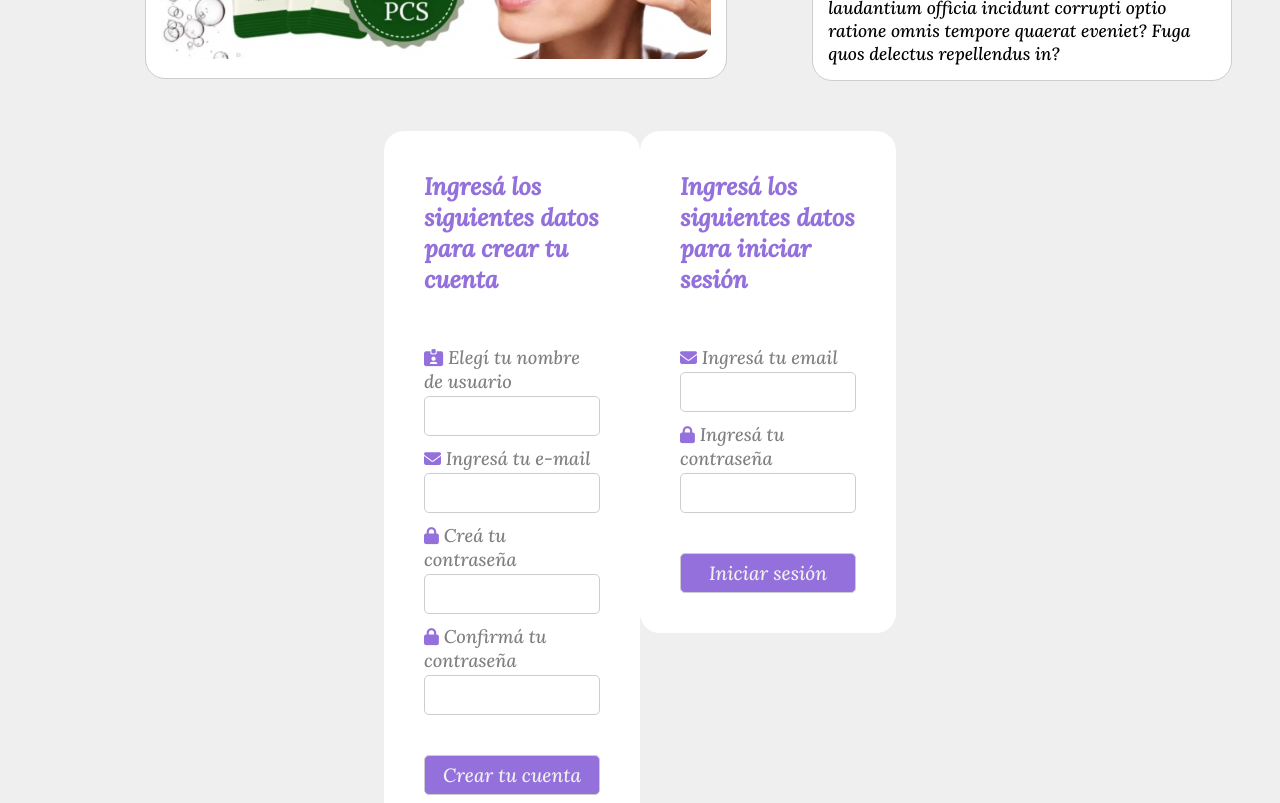
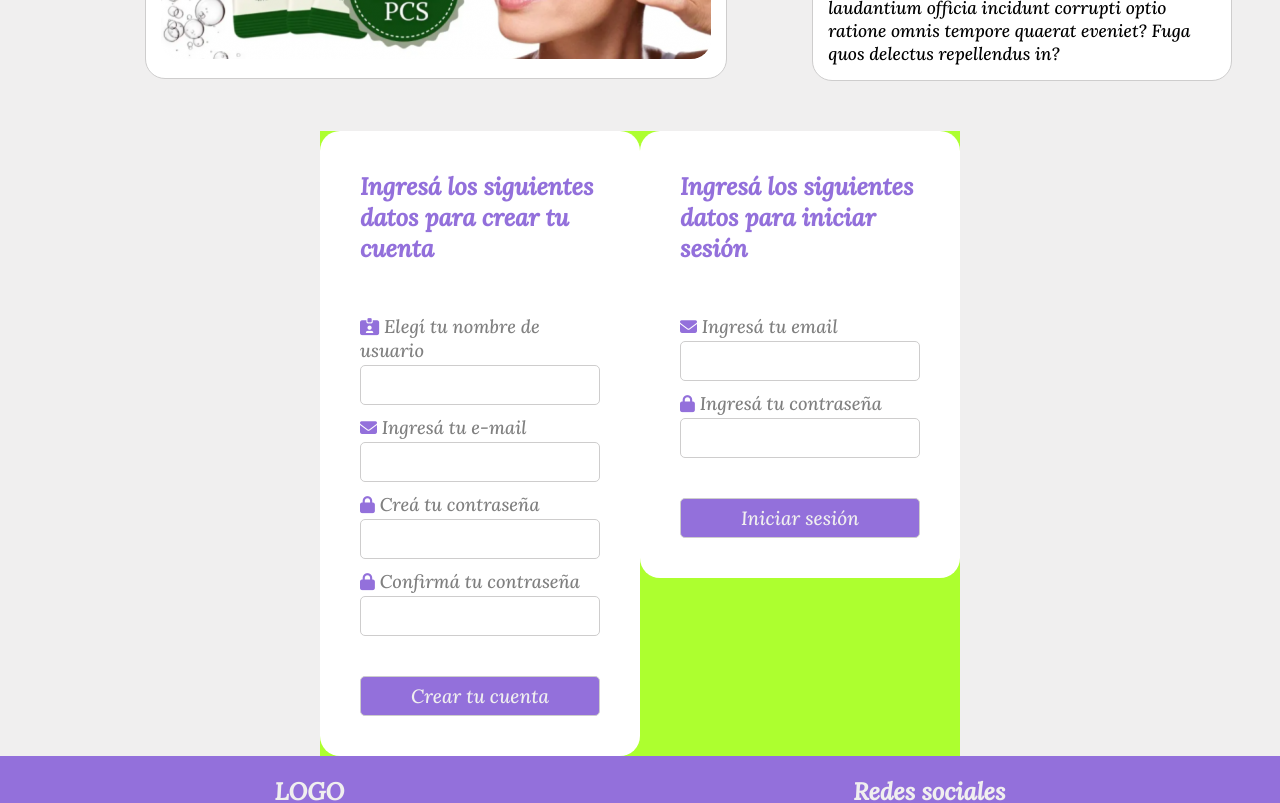
Before and after one commit to lorenzoSanchez97/ShowRoom, a React (Vite) app in the folder ShowRoom-FrontEnd/: page /productDetail in a window 1280 px wide. Shown: the part 720-1523 px from the top of the page. Built offline with nearby package versions, Linux system fonts and the light colour scheme.

Commit message:
Ajusto estilo modal

```diff
--- a/ShowRoom-FrontEnd/src/components/Form/form.css
+++ b/ShowRoom-FrontEnd/src/components/Form/form.css
@@ -2,7 +2,7 @@
     background-color: white;
     border-radius: 20px;
     padding: 40px;
-    width: 20%;
+    width: 50%;
     height: fit-content;
 }
 
--- a/ShowRoom-FrontEnd/src/components/Modal/modal.css
+++ b/ShowRoom-FrontEnd/src/components/Modal/modal.css
@@ -1,5 +1,8 @@
 .modal-main-container {
-    background-color: var(--clarito);
+    background-color: greenyellow;
+    width: 50%;
+    max-width: 720px;
+    margin: auto;
     display: flex;
     flex-direction: row;
     justify-content: center;
```
